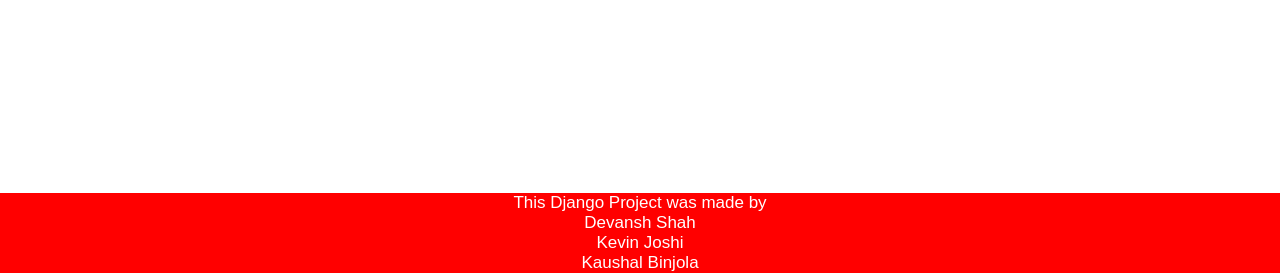
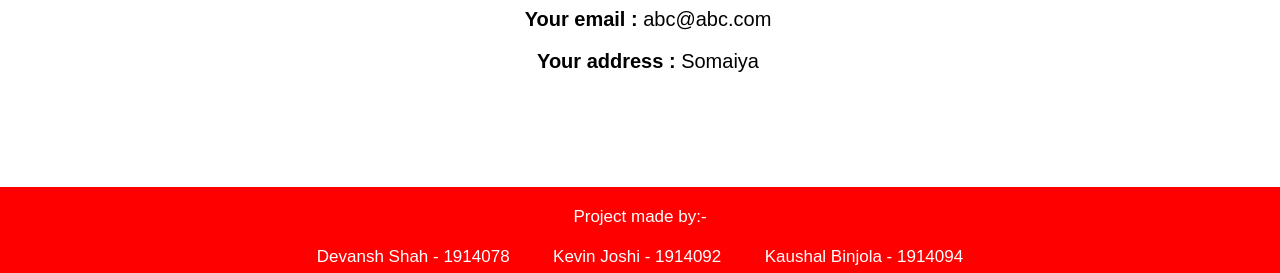
Before and after one commit to KevinJ-hub/MCDelivery-django, a Django app: page /profile/ in a window 1280 px wide. Shown: the part 527-800 px from the top of the page. Run offline with Django 3.2, Linux system fonts and the light colour scheme; a user stored in the database is signed in; some libraries are stand-ins or nearby versions.

Commit message:
updated ui and fixed minor issues in profile, nav-bar, register, footer

```diff
--- a/static/css/home.css
+++ b/static/css/home.css
@@ -1,5 +1,5 @@
 .items_container {
-    padding: 2% 8% 0 8%;
+    padding: 2% 8% 7% 8%;
     display: flex;
     flex-direction: column;
 }
--- a/static/css/navbar.css
+++ b/static/css/navbar.css
@@ -1,6 +1,7 @@
 body {
     margin: 0;
     padding-top: 46.4px;
+    font-family: Arial, Helvetica, sans-serif;
 }
 
 .top_navbar ul {
--- a/static/css/profile.css
+++ b/static/css/profile.css
@@ -7,9 +7,9 @@
     width: 70vw;
     margin-top: 100px;
     margin-left: 200px;
-    grid-template-columns: 30vw 40vw;
-    grid-template-columns: 10vh*3;
-    grid-template-areas: "image username" "image email" "address address";
+    grid-template-rows: 30vh 20vh*3;
+    grid-row-gap: 0.5cm;
+    grid-template-areas: "image" "username" "email" "address";
 }
 
 #image {
@@ -18,30 +18,32 @@
     grid-area: image;
     justify-self: center;
     align-self: center;
+    background-color: white;
 }
 
-img {
+#user-image {
+    width:300px;
+    height: 300px;
     border-radius: 50%;
 }
 
 #username {
     grid-area: username;
-    font-size: 50px;
+    font-size: 40px;
     justify-self: center;
     align-self: center;
 }
 
 #email {
     grid-area: email;
-    font-size: 30px;
+    font-size: 20px;
     justify-self: center;
     align-self: center;
 }
 
 #address {
     grid-area: address;
-    margin-top: 20px;
-    font-size: 30px;
+    font-size: 20px;
     justify-self: center;
     align-self: center;
 }
--- a/static/css/register.css
+++ b/static/css/register.css
@@ -33,7 +33,7 @@ ul {
     list-style: none;
 }
 
-li {
+form li {
     color: red;
     font-size: 12px;
 }
--- a/templates/Footer.html
+++ b/templates/Footer.html
@@ -6,12 +6,14 @@ font-size: 17px;
 color:#ffffff;
 left: 0;
 bottom: 0;
+padding-bottom: 0.5%;
 ">
 	<center>
-		This Django Project was made by <br>
-		Devansh Shah <br>
-		Kevin Joshi <br>
-		Kaushal Binjola
+		<br>
+		Project made by:-<br><br>
+		Devansh Shah - 1914078  &emsp;&emsp;
+		Kevin Joshi - 1914092 &emsp;&emsp;
+		Kaushal Binjola - 1914094
 	</center>
 </footer>
 
--- a/templates/Navbar.html
+++ b/templates/Navbar.html
@@ -1,6 +1,6 @@
 <nav class="top_navbar">
   <ul>
-    <li style="margin-left: 20px;"><a href={% url 'home' %}> <img
+    <li style="margin-left: 10px;"><a href={% url 'home' %}> <img
           src="https://upload.wikimedia.org/wikipedia/commons/thumb/3/36/McDonald%27s_Golden_Arches.svg/1200px-McDonald%27s_Golden_Arches.svg.png"
           alt="mcd" id="mcdlogo">
       </a></li>
--- a/templates/base.html
+++ b/templates/base.html
@@ -18,7 +18,6 @@
 
     {% block page_content %}
     {% endblock page_content %}
-
     <!-- Footer excluded for now -->
     {% include "Footer.html" %}
 </body>
--- a/templates/profile.html
+++ b/templates/profile.html
@@ -10,8 +10,8 @@
 {% block page_content %}
 <div id="grids">
     <div id="image"> <img
-            src="https://www.outsystems.com/Forge_CW/_image.aspx/Q8LvY--6WakOw9afDCuuGWx8sLLzB644dIPSIUwO0gc=/randomuser"
-            alt="user image">
+            src="https://i.pinimg.com/originals/e1/da/32/e1da32bf0d2958b19ba5a1d3a100d7fb.jpg"
+            alt="user image" id="user-image">
     </div>
 
     <div id="username">
@@ -19,11 +19,11 @@
     </div>
 
     <div id="email">
-        Your email : {{ request.user.email }}
+        <b>Your email :</b> {{ request.user.email }}
     </div>
 
     <div id="address">
-        Your address : {{ request.user.address }}
+        <b>Your address :</b> {{ request.user.address }}
     </div>
 
 </div>
```
Also changed, not shown: db.sqlite3.
